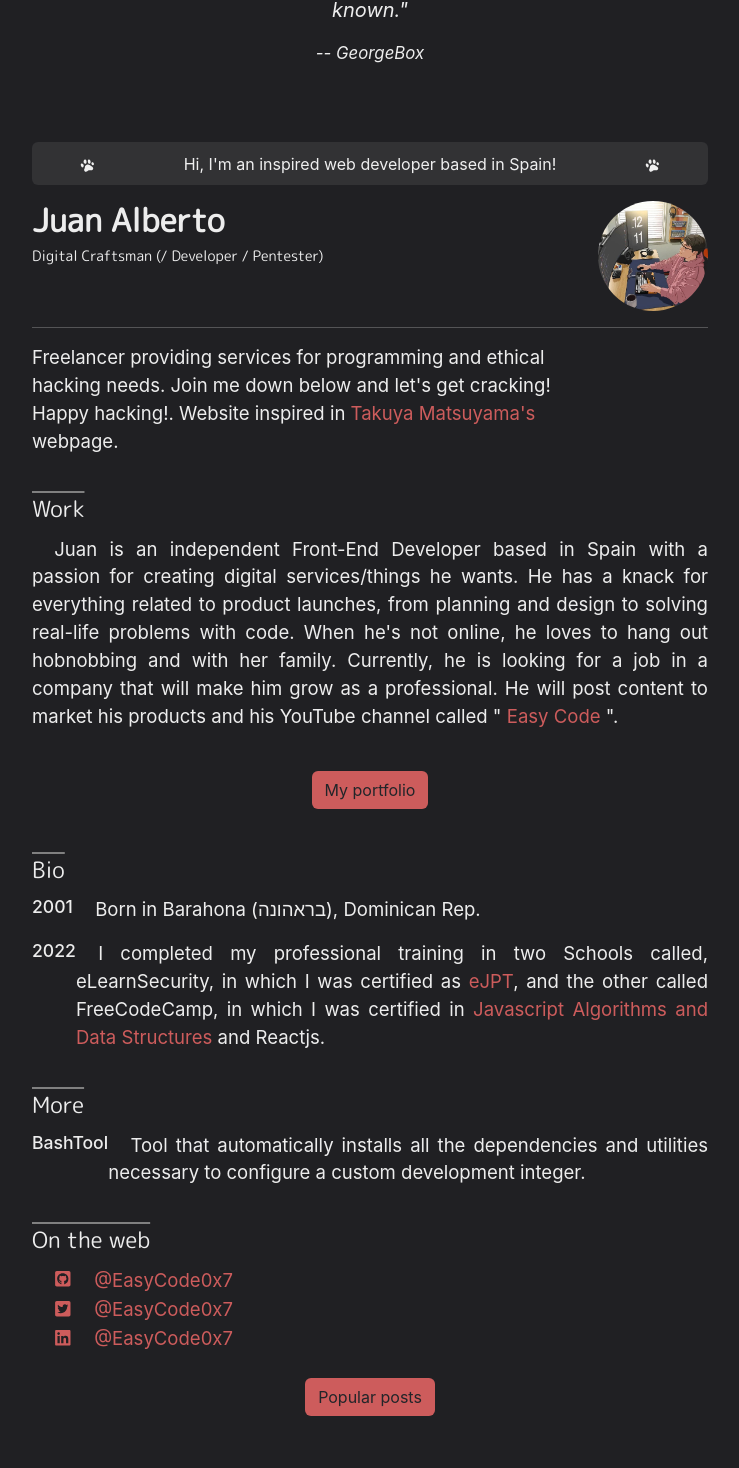
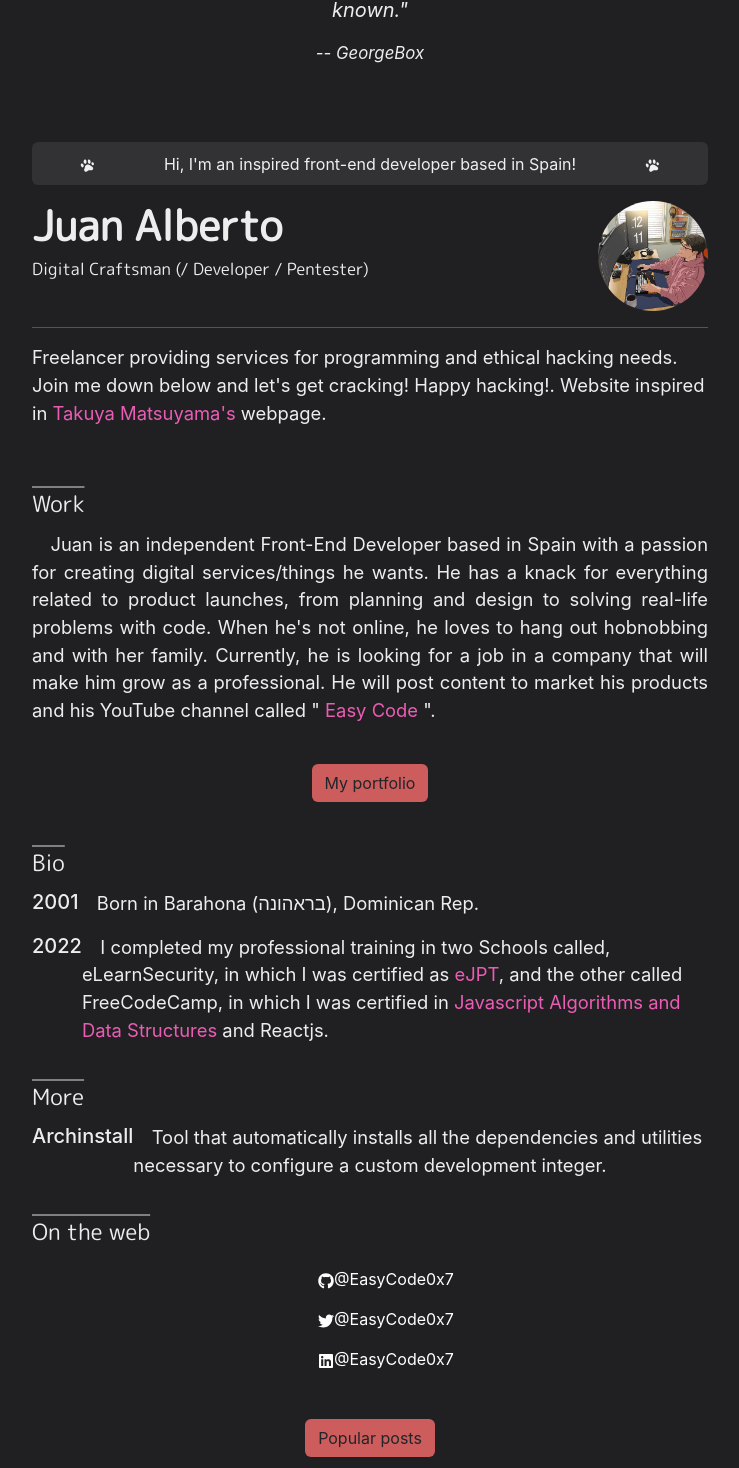
Before and after one commit to EasyCode0x7/EasyCode-homepage, a React (Create React App) app: page / in a window 1280 px wide. Shown: the part 171-1639 px from the top of the page, without its empty margins (270-1009 px from the left). Built offline with nearby package versions, Linux system fonts and the light colour scheme.

Commit message:
Add files via upload

```diff
--- a/src/App.css
+++ b/src/App.css
@@ -5,11 +5,11 @@
     --chakra-fonts-heading: 'M PLUS Rounded 1c';
     --chakra-fonts-body: -apple-system,BlinkMacSystemFont,"Segoe UI",Helvetica,Arial,sans-serif,"Apple Color Emoji","Segoe UI Emoji","Segoe UI Symbol";
     --chakra-fonts-mono: SFMono-Regular,Menlo,Monaco,Consolas,"Liberation Mono","Courier New",monospace;
-    --chakra-fontSizes-4xl: clamp(2.4em, 5vw, 3.2em);;
-    --chakra-fontSizes-normal: clamp(.5em, 4vw, 1.16em);
+    --chakra-fontSizes-4xl: clamp(2.5em, 4.5vw, 2.6em);;
+    --chakra-fontSizes-normal: clamp(.5em, 4.5vw, 1.15em);
     --color-personate: rgba(255, 255, 255, 0.92);;
     --cont-size: 1.40em!important;
-    --red: rgb(205, 92, 92);
+    --red: #eb5db4;
 }
 
 #bg, body {
@@ -24,15 +24,18 @@
     }
 }
 
-@media (max-width: 850px) {
-    .css-15t5e7, .eternal-blue {
-        min-width: 370px!important;
-    }
+.name-fnt{
+    font-size: var(--chakra-fontSizes-4xl);
 }
 
 
-.h5, h5 {
-    font-size: 1.10rem!important;
+.hola {
+    width: 100%;
+    height: 40px;
+}
+
+.hola:hover {
+    background: rgba(129, 230, 217, 0.12);
 }
 
 
@@ -47,11 +50,7 @@
 }
 
 .fnt-heading {
-    font-family: var(--chakra-fonts-heading)!important;
-}
-
-.fnt-normal {
-    font-size: var(--chakra-fontSizes-normal);
+    font-family: var(--chakra-fonts-heading);
 }
 
 .principal-nav {
@@ -74,30 +73,28 @@
     color: var(--color-personate)!important;
 }
 
-.ssS {
-    font-size: 1.15em;
+.ssS, .fnt-norma, .css-15t5e7o, .l15t5e7o, .down {
+    font-size: var(--chakra-fontSizes-normal);
 }
 
-.w-35 {
-    width: 35%;
-}
-
-.h2-text h2 p {
+.sub-name {
     font-weight: 200!important;
-    font-size: .45em;
+    font-size: .40em;
 }
 
 .css-15t5e7o {
-    font-size: var(--chakra-fontSizes-normal);
     text-align: justify;
-    text-indent: 1.2em;
+    text-indent: 1em;
+}
+
+.down {
+    text-indent: 1em;
 }
 
 .l15t5e7o {
     text-decoration: none;
     cursor: pointer;
-    text-indent: 1.2em;
-    font-size: var(--chakra-fontSizes-normal);
+    text-indent: 1em;
 }
 
 .underline {
--- a/src/components/home.js
+++ b/src/components/home.js
@@ -1,12 +1,13 @@
 import React, { Component } from 'react';
-import { FaGithubSquare, FaTwitterSquare, FaLinkedin } from 'react-icons/fa';
+import { FaGithub, FaTwitter, FaLinkedin } from 'react-icons/fa';
+import deved from '../images/dev.jpeg';
+import { Link } from 'react-router-dom';
 import '../App.css';
-import deved from '../images/dev.jpeg';
-import { Link, NavLink } from 'react-router-dom';
 
 
 
 const Home = () => {
+
 
     const Twitter = "https://twitter.com/EasyCode0x7";
     const Linkedin = "https://linkedin.com/";
@@ -17,9 +18,10 @@
     const eJPT = "https://verified.elearnsecurity.com/certificates/6b4943a0-26a2-4ce7-8063-aff8e6bda825";
     const javaScript = "https://www.freecodecamp.org/certification/crashoverride0x7/javascript-algorithms-and-data-structures";
 
-    const backgroundColor = {
-        backgroundColor: "#CD5C5C"
-    }
+    const bgColor = { backgroundColor: "#CD5C5C" }
+    const mLogo = { width: "110px", height: "110px" }
+    const fFont = { fontSize: "var(--chakra-fontSizes-normal)" }
+
 
     return (
 
@@ -46,7 +48,7 @@
                                     d="M19.212,17.136C19.212,17.136 12.651,19.306 12.84,25.174C12.888,28.022 10.569,28.548 11.073,32.567C11.727,34.322 12.649,36.92 15.89,36.85C19.131,36.781 19.603,34.354 23.377,32.97C27.151,31.586 31.009,33.828 33.802,31.213C36.596,28.598 35.188,24.468 31.876,22.731C28.564,20.995 24.793,16.327 19.212,17.136Z"></path>
                         </svg>
                     </span>
-                    Hi, I'm an inspired web developer based in Spain!
+                    Hi, I'm an inspired front-end developer based in Spain!
                     <span className="pe-5">
                         <svg
                             width="15"
@@ -71,13 +73,13 @@
                 </div>
 
                 <div className='text-start h2-text pt-3 d-flex justify-content-between'>
-                    <h2 className='fw-bold fnt-heading' >Juan Alberto<p className="pt-2">Digital Craftsman (/ Developer / Pentester)</p></h2>
-                    <img className='rounded-circle' style={{width: "110px", height: "110px"}} src={deved} />
+                    <h2 className='fw-bold fnt-heading name-fnt'>Juan Alberto<p className="pt-2 sub-name">Digital Craftsman (/ Developer / Pentester)</p></h2>
+                    <img className='rounded-circle' style={mLogo} src={deved} />
                 </div>
 
                 <div>
                     <hr></hr>
-                    <p className='text-start fnt-normal' style={{width: "80%"}}>
+                    <p className='text-start' style={fFont}>
                         Freelancer providing services for programming and ethical hacking needs.
                         Join me down below and let's get cracking!
                         Happy hacking!. Website inspired in <a
@@ -90,7 +92,7 @@
 
             <div>
 
-                <div  className='pt-4 eternal-blue'>
+                <div  className='pt-5'>
                     <h2  className='underline fnt-heading'>Work</h2>
                     <p className='css-15t5e7o'>
                         Juan is an independent Front-End Developer based in Spain with a passion for creating digital
@@ -104,54 +106,53 @@
                 </div>
 
                 <div class="py-4 d-flex">
-                    <Link to='/works' class="btn mx-auto" style={backgroundColor}>My portfolio</Link>
+                    <Link to='/works' class="btn mx-auto" style={bgColor}>My portfolio</Link>
                 </div>
 
-                <div className='pt-4 eternal-blue'>
+                <div className='pt-4'>
                     <h2 className='underline fnt-heading'>Bio</h2>
                     <div className='d-flex'>
                         <h5>2001</h5>
-                        <p className='css-15t5e7o'>Born in Barahona (בראהונה), Dominican Rep.</p>
+                        <p className='down'>Born in Barahona (בראהונה), Dominican Rep.</p>
                     </div>
                     <div className='d-flex'>
                         <h5>2022</h5>
-                        <p className='css-15t5e7o'>I completed my professional training in two Schools called, eLearnSecurity,
+                        <p className='down'>I completed my professional training in two Schools called, eLearnSecurity,
                             in which I was certified as <a href={eJPT} className="styleTextColor">eJPT</a>, and the other called
                              FreeCodeCamp, in which I was certified in <a href={javaScript} className="styleTextColor">Javascript Algorithms and Data Structures</a> and Reactjs.</p>
                     </div>
                 </div>
 
-                <div className='pt-4 eternal-blue'>
+                <div className='pt-4'>
                     <h2 className='underline fnt-heading'>More</h2>
                     <div className='d-flex'>
-                        <h5>BashTool</h5>
-                        <p className='css-15t5e7o'>
+                        <h5>Archinstall</h5>
+                        <p className='down'>
                         Tool that automatically installs all the dependencies and utilities
                         necessary to configure a custom development integer.
                         </p>
                     </div>
                 </div>
 
-                <div className='pt-4 eternal-blue w-35'>
+                <div className='pt-4'>
                     <h2 className='underline fnt-heading'>On the web</h2>
-                    <div className='d-flex l15t5e7o styleTextColor'>
-                        <h5><FaGithubSquare /></h5>
-                        <a className="styleTextColor" href={Github}>@EasyCode0x7</a>
-                    </div>
-                    <div className='d-flex l15t5e7o styleTextColor'>
-                        <h5><FaTwitterSquare /></h5>
-                        <a className="styleTextColor" href={Twitter}>@EasyCode0x7</a>
-                    </div>
-                    <div className='d-flex l15t5e7o styleTextColor'>
-                        <h5><FaLinkedin /></h5>
-                        <a className="styleTextColor" href={Linkedin}>@EasyCode0x7</a>
-                    </div>
+                    <ul className='l15t5e7o'>
+                        <li href={Github} className='styleTextColor rounded d-flex'>
+                            <button className="btn hola text-white"><FaGithub/>@EasyCode0x7</button>
+                        </li>
+                        <li className='rounded d-flex styleTextColor'>
+                            <button type='submit' className="btn hola text-white" href={Twitter}><FaTwitter />@EasyCode0x7</button>
+                        </li>
+                        <li className='styleTextColor rounded d-flex'>
+                            <button className="btn hola text-white" href={Linkedin}><FaLinkedin />@EasyCode0x7</button>
+                        </li>
+                    </ul>
                 </div>
 
             </div>
 
             <div class="py-4 d-flex">
-                <Link to='/posts' class="btn mx-auto" style={backgroundColor}>Popular posts</Link>
+                <Link to='/posts' class="btn mx-auto" style={bgColor}>Popular posts</Link>
             </div>
 
         </div>
```
